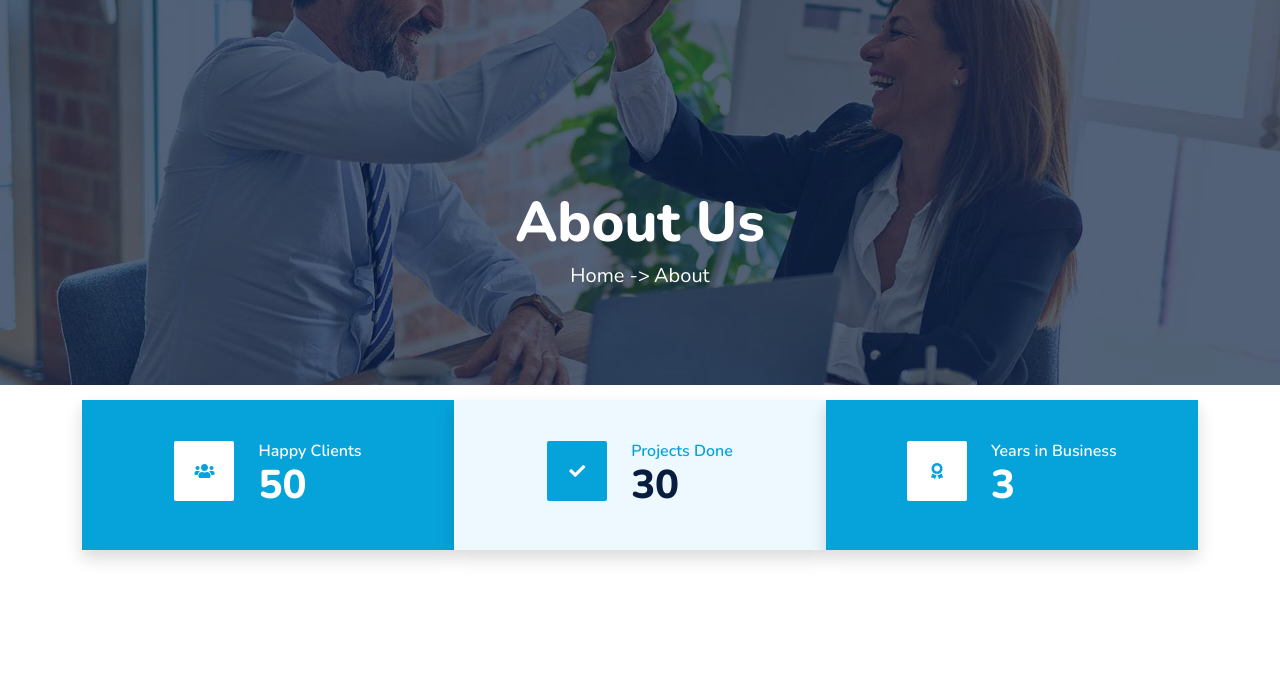
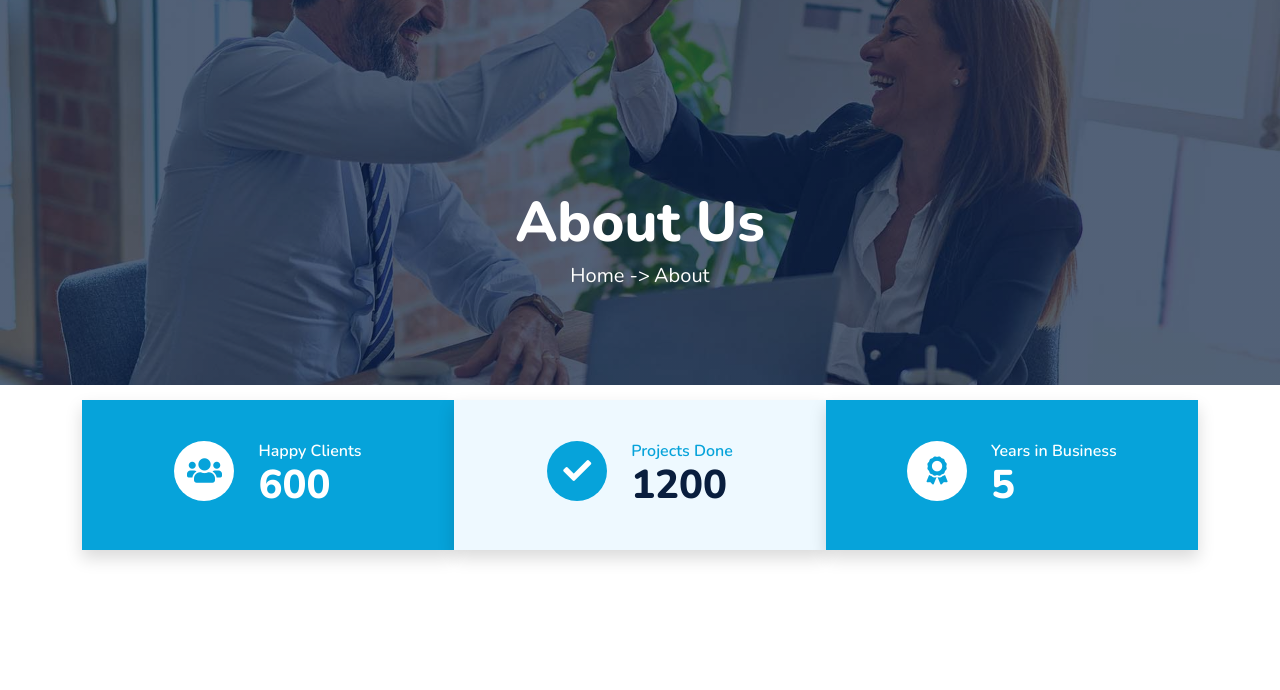
Before and after one commit to m-abubakr1/Tecdata, a plain HTML site: page about.html in a window 1280 px wide. Shown: the part 110-800 px from the top of the page. Drawn offline with nearby package versions, Linux system fonts and the light colour scheme.

Commit message:
Update about.html
Fixed the FontAwesome icons and made the Facts section circular around the Icons.

```diff
--- a/about.html
+++ b/about.html
@@ -112,14 +112,14 @@
               style="height: 150px"
             >
               <div
-                class="bg-white d-flex align-items-center justify-content-center rounded mb-2"
+                class="bg-white rounded-circle d-flex align-items-center justify-content-center rounded mb-2"
                 style="width: 60px; height: 60px"
               >
-                <i class="fa fa-users text-primary"></i>
+                <i class="fa fa-users text-primary fs-3"></i>
               </div>
               <div class="ps-4">
                 <h6 class="text-white mb-0">Happy Clients</h6>
-                <h1 class="text-white mb-0" data-toggle="counter-up">50</h1>
+                <h1 class="text-white mb-0" data-toggle="counter-up">600</h1>
               </div>
             </div>
           </div>
@@ -129,14 +129,14 @@
               style="height: 150px"
             >
               <div
-                class="bg-primary d-flex align-items-center justify-content-center rounded mb-2"
+                class="bg-primary rounded-circle d-flex align-items-center justify-content-center rounded mb-2"
                 style="width: 60px; height: 60px"
               >
-                <i class="fa fa-check text-white"></i>
+                <i class="fa fa-check text-white fs-3"></i>
               </div>
               <div class="ps-4">
                 <h6 class="text-primary mb-0">Projects Done</h6>
-                <h1 class="mb-0" data-toggle="counter-up">30</h1>
+                <h1 class="mb-0" data-toggle="counter-up">1200</h1>
               </div>
             </div>
           </div>
@@ -146,14 +146,14 @@
               style="height: 150px"
             >
               <div
-                class="bg-white d-flex align-items-center justify-content-center rounded mb-2"
+                class="bg-white rounded-circle d-flex align-items-center justify-content-center rounded mb-2"
                 style="width: 60px; height: 60px"
               >
-                <i class="fa fa-award text-primary"></i>
+                <i class="fa fa-award text-primary fs-3"></i>
               </div>
               <div class="ps-4">
                 <h6 class="text-white mb-0">Years in Business</h6>
-                <h1 class="text-white mb-0" data-toggle="counter-up">3</h1>
+                <h1 class="text-white mb-0" data-toggle="counter-up">5</h1>
               </div>
             </div>
           </div>
@@ -455,7 +455,7 @@
             </div>
             <div class="d-flex mb-2">
               <i class="bi bi-envelope-open text-primary me-2"></i>
-              <p class="mb-0">info@tecdata.uk</p>
+              <p class="mb-0">m.usman.khan@tecdatait.com</p>
             </div>
             <div class="d-flex mb-2">
               <i class="bi bi-telephone text-primary me-2"></i>
```
